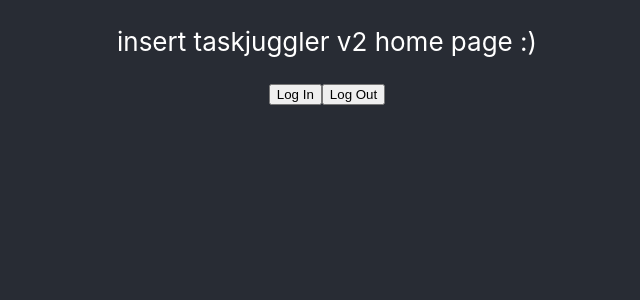
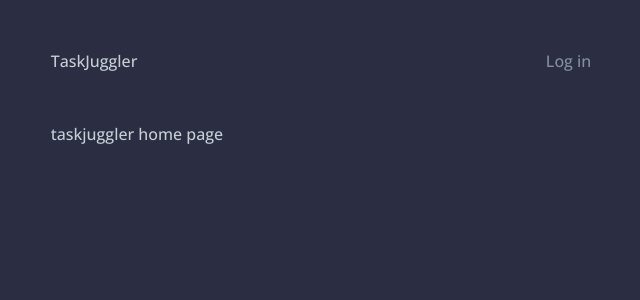
Before and after one commit to veryjos/task-juggler, a React (Create React App) app in the folder frontend/: page / in a window 1280 px wide. Shown: the top 300 px of the page, without its empty margins (313-953 px from the left). Built offline with nearby package versions, Linux system fonts and the light colour scheme.

Commit message:
add profile route

```diff
--- a/frontend/package.json
+++ b/frontend/package.json
@@ -9,6 +9,7 @@
     "@testing-library/user-event": "^13.5.0",
     "react": "^18.2.0",
     "react-dom": "^18.2.0",
+    "react-router-dom": "^6.4.3",
     "react-scripts": "5.0.1",
     "web-vitals": "^2.1.4"
   },
--- a/frontend/public/index.html
+++ b/frontend/public/index.html
@@ -3,6 +3,7 @@
   <head>
     <meta charset="utf-8" />
     <link rel="icon" href="%PUBLIC_URL%/favicon.ico" />
+    <link href="https://fonts.googleapis.com/css2?family=Open+Sans:ital,wght@0,300;0,400;0,500;0,600;0,700;0,800;1,300;1,400;1,500;1,600;1,700;1,800&display=swap" rel="stylesheet" />
     <meta name="viewport" content="width=device-width, initial-scale=1" />
     <meta name="theme-color" content="#000000" />
     <meta
--- a/frontend/src/App.css
+++ b/frontend/src/App.css
@@ -1,37 +1,57 @@
 body {
-  background-color: #282c34;
+  --pal-bg: #2b2d42;
+  --pal-mg: #8d99ae;
+  --pal-fg: #d5e0e4;
+
+  --content-max-width: 650px;
+  --content-margin: 7.5%;
+
+  background: var(--pal-bg);
+  color: var(--pal-fg);
+
+  font-family: "Open Sans", -apple-system, BlinkMacSystemFont, "Segoe UI", Roboto, "Helvetica Neue", Arial, "Noto Sans", sans-serif, "Apple Color Emoji", "Segoe UI Emoji", "Segoe UI Symbol", "Noto Color Emoji";;
+  line-height: 1.5;
+  font-size: 1rem;
+  font-weight: 450;
+  opacity: 0.9;
+  text-rendering: optimizeLegibility;
 }
 
-.App {
-  text-align: center;
+a {
+  color: unset;
+  text-underline-offset: 2px;
+  cursor: pointer;
+  text-decoration: none;
 }
 
-.App-logo {
-  height: 40vmin;
-  pointer-events: none;
+a:hover {
+  color: var(pal-fg);
+  text-decoration: underline;
 }
 
-@media (prefers-reduced-motion: no-preference) {
-  .App-logo {
-    animation: App-logo-spin infinite 20s linear;
-  }
+.app-header {
+  display: flex;
+  justify-content: space-between;
+  margin: var(--content-margin);
 }
 
-.App-header {
+.app-header-rhs {
+  display: flex;
   align-items: center;
-  font-size: calc(10px + 2vmin);
-  color: white;
+  color: var(--pal-mg);
 }
 
-.App-link {
-  color: #61dafb;
+.app-header-rhs > a {
+  margin: 0 0.75em;
 }
 
-@keyframes App-logo-spin {
-  from {
-    transform: rotate(0deg);
-  }
-  to {
-    transform: rotate(360deg);
-  }
+.app-content {
+  max-width: var(--content-max-width);
+  margin-left: auto;
+  margin-right: auto;
 }
+
+.app-content-wrap {
+  width: 100%;
+  padding: 0 var(--content-margin);
+}
--- a/frontend/src/App.js
+++ b/frontend/src/App.js
@@ -1,39 +1,34 @@
 import logo from './logo.svg';
+import { useAuth0 } from "@auth0/auth0-react";
 import './App.css';
+import {
+  BrowserRouter,
+  Route,
+  Routes,
+  Outlet,
+  createRoutesFromElements,
+} from 'react-router-dom';
+import Home from './routes/home';
+import Profile from './routes/profile';
+import Header from './widgets/header';
 
-import { useAuth0 } from "@auth0/auth0-react";
-
-const LoginButton = () => {
-  const { loginWithRedirect } = useAuth0();
-
-  return <button onClick={() => loginWithRedirect()}>Log In</button>;
-};
-
-const LogoutButton = () => {
-  const { logout } = useAuth0();
+const App = () => {
+  const { isLoading } = useAuth0();
 
   return (
-    <button onClick={() => logout({ returnTo: window.location.origin })}>
-      Log Out
-    </button>
+    !isLoading && <BrowserRouter>
+      <div className="app-content">
+        <Header />
+
+        <div className="app-content-wrap">
+          <Routes>
+            <Route path="/" element={<Home />} />
+            <Route path="/profile" element={<Profile />} />
+          </Routes>
+        </div>
+      </div>
+    </BrowserRouter>
   );
 };
 
-function App() {
-  const { isAuthenticated } = useAuth0();
-
-  return (
-    <div className="App">
-      <header className="App-header">
-        <p>insert taskjuggler v2 home page :)</p>
-      </header>
-
-      { isAuthenticated && <span>you are logged in</span> }
-
-      <LoginButton />
-      <LogoutButton />
-    </div>
-  );
-}
-
 export default App;
--- /dev/null
+++ b/frontend/src/routes/home.js
@@ -0,0 +1,7 @@
+const Home = () => {
+  return (
+    <div>taskjuggler home page</div>
+  );
+}
+
+export default Home;
--- /dev/null
+++ b/frontend/src/routes/profile.js
@@ -0,0 +1,11 @@
+import { useAuth0 } from "@auth0/auth0-react";
+
+const Profile = () => {
+  const { user } = useAuth0();
+
+  return (
+    <div>Logged in as {user.name}</div>
+  );
+}
+
+export default Profile;
--- /dev/null
+++ b/frontend/src/widgets/header.js
@@ -0,0 +1,40 @@
+import { Link } from 'react-router-dom';
+import { useAuth0 } from "@auth0/auth0-react";
+
+const LoginButton = () => {
+  const { loginWithRedirect } = useAuth0();
+
+  return (
+    <a onClick={() => loginWithRedirect()}>Log in</a>
+  );
+};
+
+const LogoutButton = () => {
+  const { logout } = useAuth0();
+
+  return (
+    <a onClick={() => logout({ returnTo: window.location.origin})}>Log out</a>
+  );
+};
+
+const UserActions = () => <>
+  <Link to="/profile">Profile</Link> / <LogoutButton />
+</>;
+
+const Header = () => {
+  const { isAuthenticated } = useAuth0();
+
+  return (
+    <div className="app-header">
+      <div>
+        <Link to="/">TaskJuggler</Link>
+      </div>
+
+      <div className="app-header-rhs">
+        { isAuthenticated ? <UserActions /> : <LoginButton /> }
+      </div>
+    </div>
+  );
+}
+
+export default Header;
```
Also changed, not shown: 1 other file (tests, documents, lock files or other folders).
